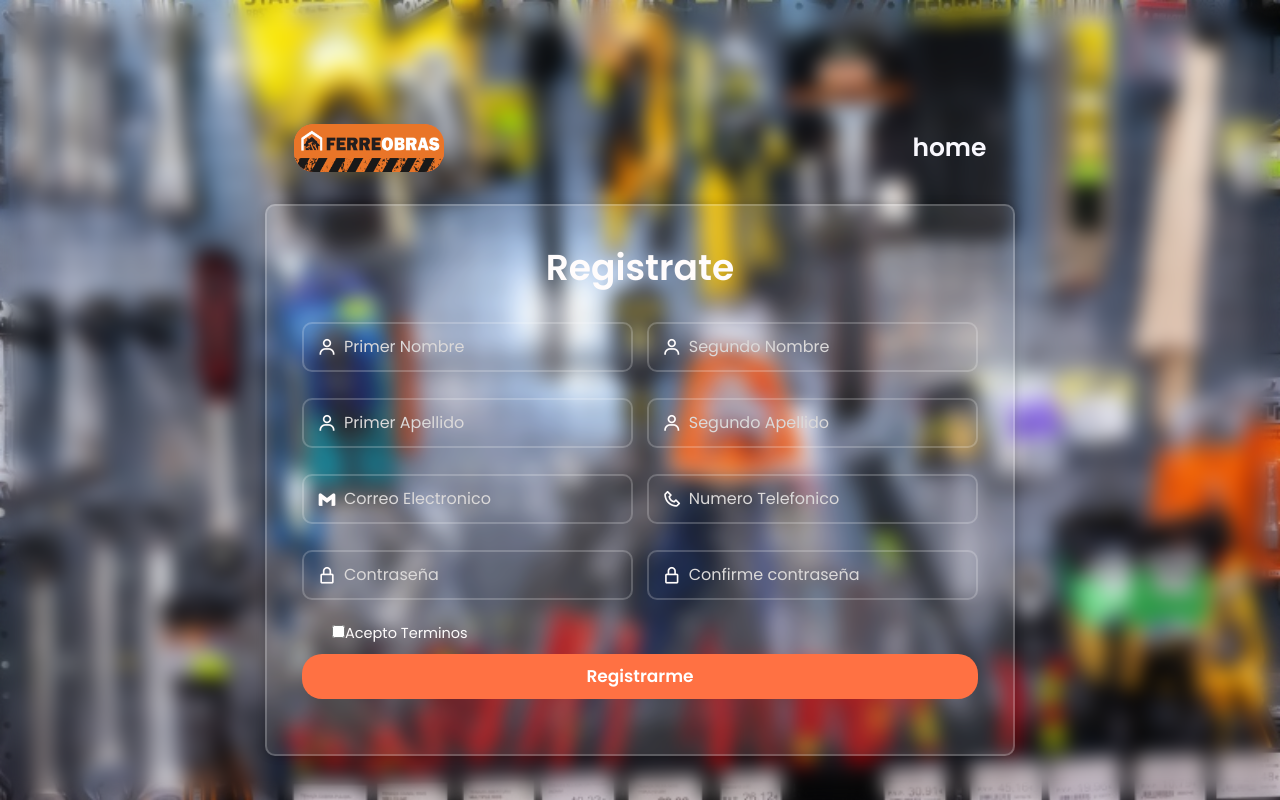
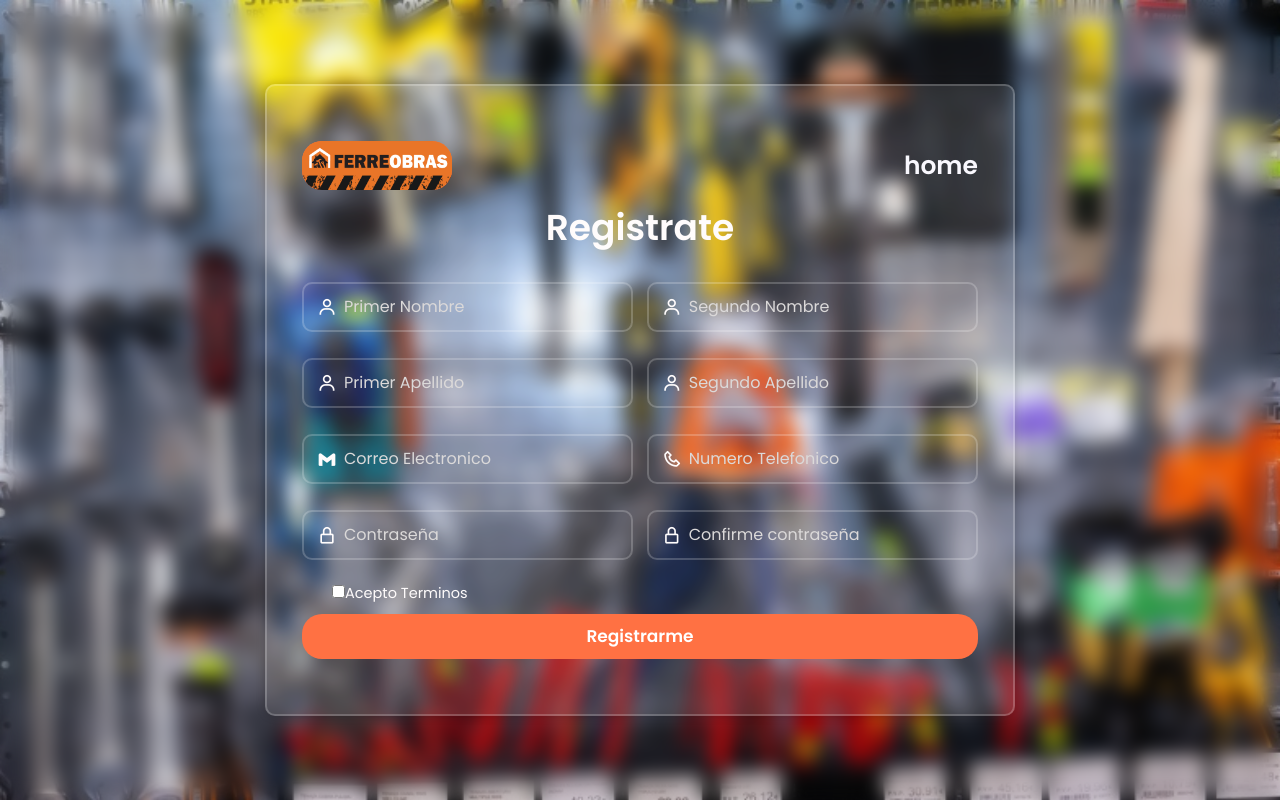
Before and after one commit to arekusander/ferreobras, a plain HTML site: page registro/index.html in a window 1280 px wide. Drawn offline with nearby package versions, Linux system fonts and the light colour scheme.

Commit message:
Add files via upload

```diff
--- a/registro/index.html
+++ b/registro/index.html
@@ -23,8 +23,11 @@
 </head>
 <body>
 
-      <header class="hero">
-        <nav class="nav container container--hero">
+
+    <!-- fin barra de inicio -->
+    <div class="formulario">
+    <header class="menu">
+      <nav class="nav">
 
           <a href="../index.html">
               <img src="../assets/logo.png" class="nav__logo">
@@ -37,9 +40,6 @@
           </ul>
         </nav>
 
-      <!-- fin barra de inicio -->
-
-    <div class="formulario">
         <form action="">
             <h1>Registrate</h1>
 
```
Lines whose indentation alone changed are shown as unchanged.
